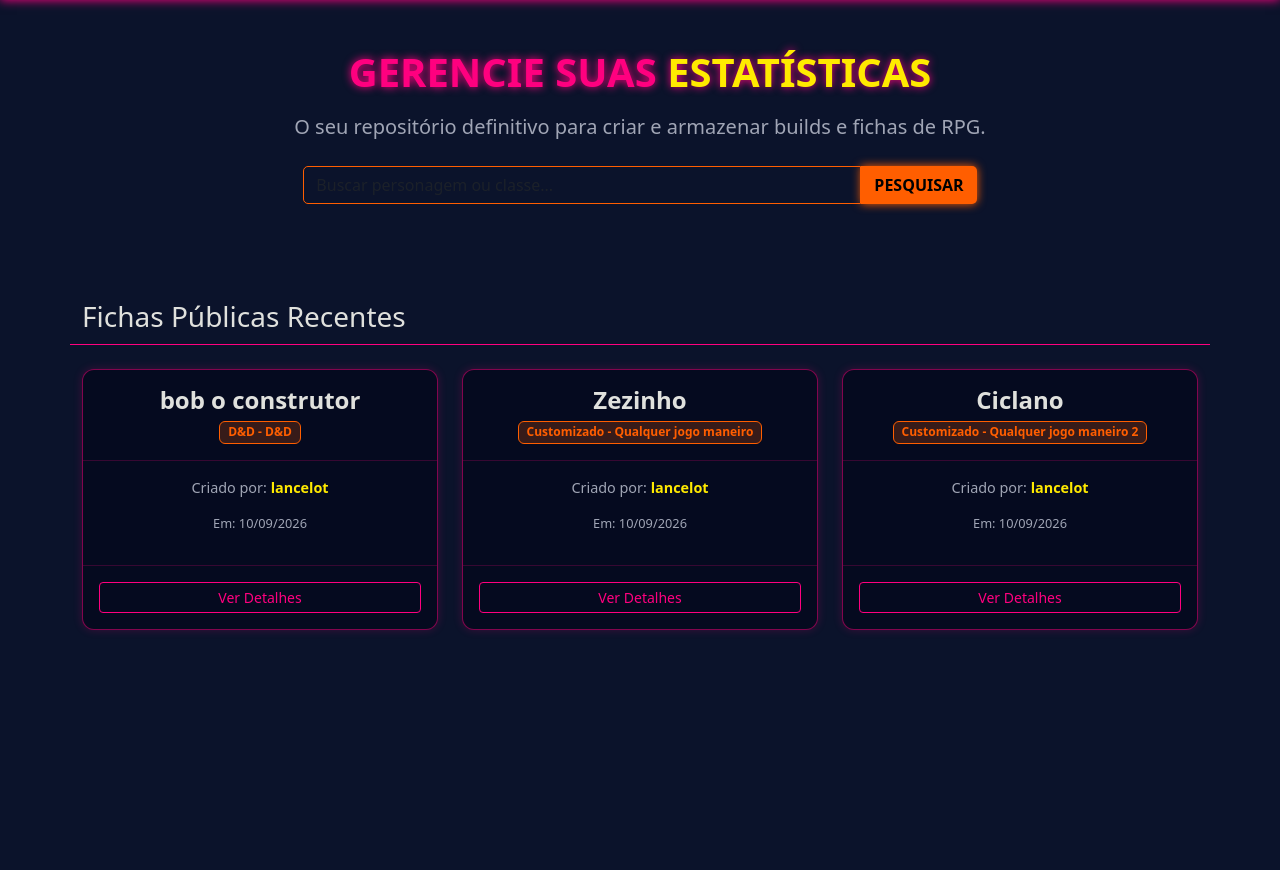
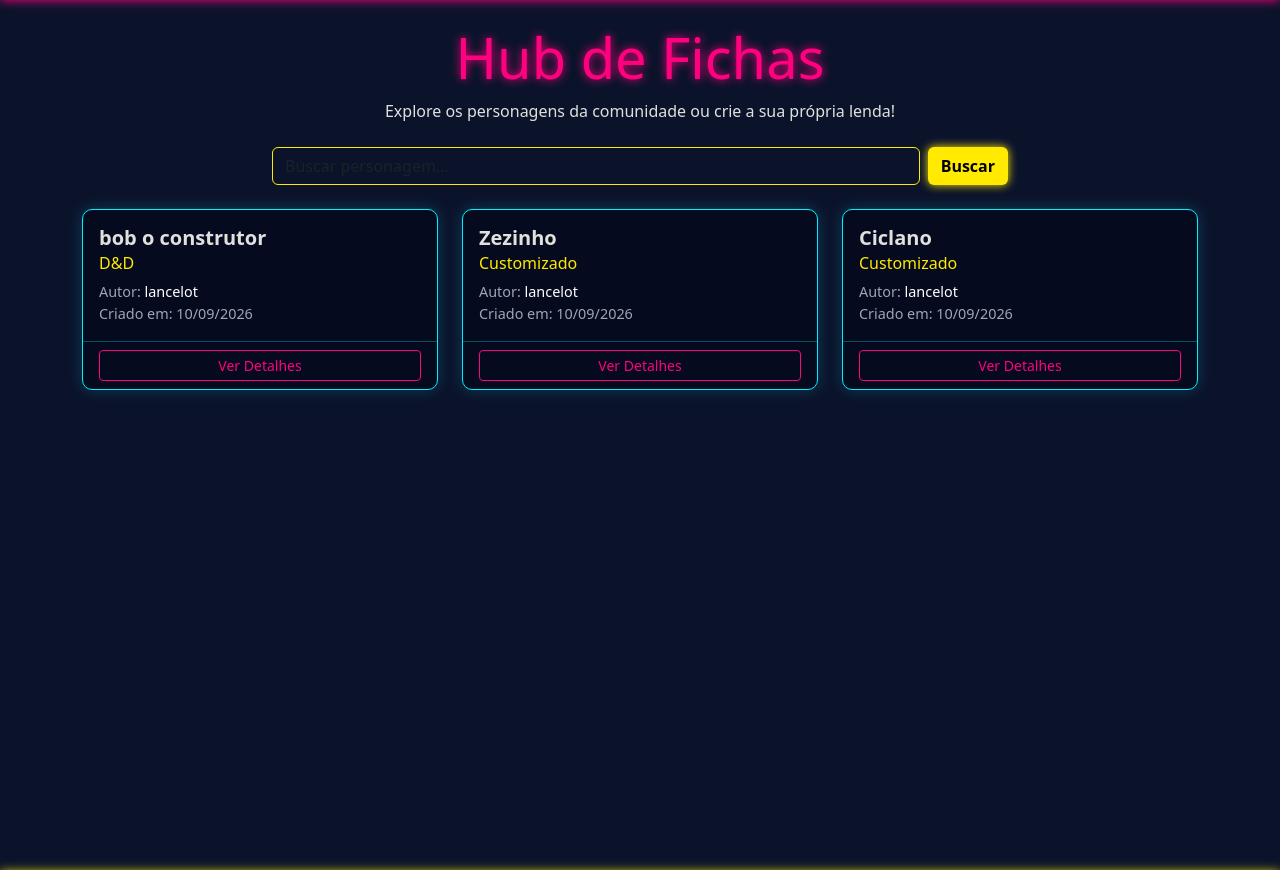
Before and after one commit to MathRibeiro2002/gerenciador-fichas-rpg, a Django app: page / in a window 1280 px wide. Shown: the part 58-928 px from the top of the page. Run offline with Django 5.2, Linux system fonts and the light colour scheme; data comes from the database, SQL or seed files in the repository; both versions use the stored data as it was after the commit.

Commit message:
Corrige views, urls e adiciona templates de detalhes e exclusão

```diff
--- a/fichas/templates/fichas/home.html
+++ b/fichas/templates/fichas/home.html
@@ -1,63 +1,49 @@
 {% extends 'fichas/base.html' %}
 
 {% block conteudo %}
-<div class="row mt-5">
+<div class="row mb-4">
+    <div class="col-md-8 mx-auto text-center">
+        <h1 class="display-4" style="color: #ff007f; text-shadow: 0 0 10px #ff007f;">Hub de Fichas</h1>
+        <p style="color: #e0e1dd;">Explore os personagens da comunidade ou crie a sua própria lenda!</p>
 
-    <!-- Coluna de Introdução e Busca -->
-    <div class="col-md-12 mb-5 text-center">
-        <h1 style="color: #ff007f; text-shadow: 0 0 8px #ff007f; font-weight: 800;">
-            GERENCIE SUAS <span style="color: #ffea00;">ESTATÍSTICAS</span>
-        </h1>
-        <p class="lead mt-3" style="color: #a0a5b5;">O seu repositório definitivo para criar e armazenar builds e fichas de RPG.</p>
-
-        <!-- BARRA DE BUSCA (Requisito de Filtro) -->
-        <form method="GET" action="{% url 'home' %}" class="d-flex justify-content-center mt-4 mb-5">
-            <input type="text" name="busca" value="{{ query|default_if_none:'' }}" placeholder="Buscar personagem ou classe..." class="form-control w-50" style="background-color: #0b132b; color: #fff; border: 1px solid #ff5e00; border-radius: 5px 0 0 5px;">
-            <button type="submit" class="btn" style="background-color: #ff5e00; color: #000; font-weight: bold; border-radius: 0 5px 5px 0; box-shadow: 0 0 10px #ff5e00;">
-                PESQUISAR
-            </button>
+        <!-- Barra de Busca -->
+        <form method="GET" class="d-flex mt-4">
+            <input type="text" name="busca" class="form-control me-2" placeholder="Buscar personagem..." value="{{ query|default:'' }}" style="background-color: #0b132b; color: #fff; border: 1px solid #ffea00;">
+            <button type="submit" class="btn" style="background-color: #ffea00; color: #000; font-weight: bold; box-shadow: 0 0 10px #ffea00;">Buscar</button>
         </form>
     </div>
-
 </div>
 
-<!-- LISTAGEM DAS FICHAS DO BANCO DE DADOS -->
 <div class="row">
-    <h3 class="mb-4" style="color: #e0e1dd; border-bottom: 1px solid #ff007f; padding-bottom: 10px;">Fichas Públicas Recentes</h3>
+    <!-- Aqui o Django pega todas as fichas e repete esse bloco para cada uma -->
+    {% for ficha in fichas %}
+    <div class="col-md-4 mb-4">
+        <div class="card h-100" style="background-color: #050a1f; border: 1px solid #00f0ff; box-shadow: 0 0 15px rgba(0, 240, 255, 0.2); border-radius: 10px;">
 
-    {% if fichas %}
-        {% for ficha in fichas %}
-            <!-- Cartão de cada Ficha -->
-            <div class="col-md-4 mb-4">
-                <div class="card h-100" style="background-color: #050a1f; border: 1px solid rgba(255, 0, 127, 0.5); box-shadow: 0 0 10px rgba(255, 0, 127, 0.2); border-radius: 12px; transition: 0.3s;" onmouseover="this.style.borderColor='#ffea00'; this.style.boxShadow='0 0 15px rgba(255, 234, 0, 0.4)';" onmouseout="this.style.borderColor='rgba(255, 0, 127, 0.5)'; this.style.boxShadow='0 0 10px rgba(255, 0, 127, 0.2)';">
+            <div class="card-body">
+                <h5 class="card-title" style="color: #e0e1dd; font-weight: bold;">{{ ficha.nome_personagem }}</h5>
+                <h6 class="card-subtitle mb-2" style="color: #ffea00;">{{ ficha.template.nome }}</h6>
+                <p class="card-text" style="color: #a0a5b5; font-size: 0.9em;">
+                    Autor: <span style="color: #fff;">{{ ficha.autor.username }}</span><br>
+                    Criado em: {{ ficha.data_criacao|date:"d/m/Y" }}
+                </p>
+            </div>
 
-                    <div class="card-header text-center py-3" style="border-bottom: 1px solid rgba(255, 0, 127, 0.2);">
-                        <h4 class="mb-1" style="color: #e0e1dd; font-weight: bold;">{{ ficha.nome_personagem }}</h4>
-                        <span class="badge" style="background-color: rgba(255, 94, 0, 0.2); color: #ff5e00; border: 1px solid #ff5e00;">
-                            {{ ficha.template.nome }}
-                            {% if ficha.nome_jogo_customizado %} - {{ ficha.nome_jogo_customizado }}{% endif %}
-                        </span>
-                    </div>
+            <div class="card-footer" style="background-color: transparent; border-top: 1px solid rgba(0, 240, 255, 0.3);">
 
-                    <div class="card-body text-center">
-                        <p style="color: #a0a5b5; font-size: 0.9em;">Criado por: <strong style="color: #ffea00;">{{ ficha.autor.username }}</strong></p>
-                        <p style="color: #a0a5b5; font-size: 0.8em;">Em: {{ ficha.data_criacao|date:"d/m/Y" }}</p>
-                    </div>
+                <!-- OLHA O NOSSO BOTÃO DE DETALHES CORRIGIDO AQUI! -->
+                <a href="{% url 'detalhes_ficha' ficha.id %}" class="btn btn-sm w-100" style="color: #ff007f; border: 1px solid #ff007f; transition: 0.3s;" onmouseover="this.style.backgroundColor='#ff007f'; this.style.color='#000';" onmouseout="this.style.backgroundColor='transparent'; this.style.color='#ff007f';">Ver Detalhes</a>
 
-                    <div class="card-footer text-center py-3" style="border-top: 1px solid rgba(255, 0, 127, 0.2);">
-                        <button class="btn btn-sm w-100" style="color: #ff007f; border: 1px solid #ff007f; transition: 0.3s;" onmouseover="this.style.backgroundColor='#ff007f'; this.style.color='#000';" onmouseout="this.style.backgroundColor='transparent'; this.style.color='#ff007f';">Ver Detalhes</button>
-                    </div>
+            </div>
+        </div>
+    </div>
 
-                </div>
-            </div>
-        {% endfor %}
-    {% else %}
-        <!-- Caso a pesquisa não encontre nada ou o banco esteja vazio -->
-        <div class="col-12 text-center mt-4">
-            <p style="color: #ff5e00; font-size: 1.2em; border: 1px dashed #ff5e00; padding: 20px; border-radius: 8px;">
-                Nenhuma ficha pública encontrada no sistema. Que tal ser o primeiro a forjar uma?
-            </p>
-        </div>
-    {% endif %}
+    <!-- Se não tiver nenhuma ficha cadastrada, ele mostra isso: -->
+    {% empty %}
+    <div class="col-12 text-center mt-5">
+        <h3 style="color: #a0a5b5;">Nenhuma ficha encontrada no banco de dados.</h3>
+        <p style="color: #a0a5b5;">Seja o primeiro a criar um personagem!</p>
+    </div>
+    {% endfor %}
 </div>
 {% endblock %}
--- a/fichas/urls.py
+++ b/fichas/urls.py
@@ -4,9 +4,11 @@ from . import views
 
 urlpatterns = [
     path('', views.home, name='home'),
+    path('criar/', views.criar_ficha, name='criar_ficha'),
+    path('ficha/<int:id>/', views.detalhes_ficha, name='detalhes_ficha'),
+    path('ficha/<int:id>/editar/', views.editar_ficha, name='editar_ficha'),
+    path('ficha/<int:id>/deletar/', views.deletar_ficha, name='deletar_ficha'),
     path('cadastro/', views.cadastro, name='cadastro'),
-    path('criar/', views.criar_ficha, name='criar_ficha'),
-
     path('login/', auth_views.LoginView.as_view(template_name='fichas/login.html'), name='login'),
     path('logout/', auth_views.LogoutView.as_view(next_page='home'), name='logout'),
 ]
--- a/fichas/views.py
+++ b/fichas/views.py
@@ -1,5 +1,4 @@
-from django.shortcuts import render, redirect
-
+from django.shortcuts import render, redirect, get_object_or_404
 from django.contrib.auth import login
 from django.contrib import messages
 from django.contrib.auth.decorators import login_required
@@ -8,12 +7,10 @@ from .forms import FichaForm, CadastroForm
 
 def home(request):
     query = request.GET.get('busca')
-
     if query:
         fichas = Ficha.objects.filter(is_publica=True, nome_personagem__icontains=query)
     else:
         fichas = Ficha.objects.filter(is_publica=True)
-
     return render(request, 'fichas/home.html', {'fichas': fichas, 'query': query})
 
 @login_required(login_url='login')
@@ -28,8 +25,33 @@ def criar_ficha(request):
             return redirect('home')
     else:
         form = FichaForm()
+    return render(request, 'fichas/criar_ficha.html', {'form': form})
 
+def detalhes_ficha(request, id):
+    ficha = get_object_or_404(Ficha, id=id)
+    return render(request, 'fichas/detalhes_ficha.html', {'ficha': ficha})
+
+@login_required(login_url='login')
+def editar_ficha(request, id):
+    ficha = get_object_or_404(Ficha, id=id, autor=request.user)
+    if request.method == 'POST':
+        form = FichaForm(request.POST, instance=ficha)
+        if form.is_valid():
+            form.save()
+            messages.success(request, 'Ficha atualizada com sucesso!')
+            return redirect('detalhes_ficha', id=ficha.id)
+    else:
+        form = FichaForm(instance=ficha)
     return render(request, 'fichas/criar_ficha.html', {'form': form})
+
+@login_required(login_url='login')
+def deletar_ficha(request, id):
+    ficha = get_object_or_404(Ficha, id=id, autor=request.user)
+    if request.method == 'POST':
+        ficha.delete()
+        messages.success(request, 'Ficha deletada do sistema.')
+        return redirect('home')
+    return render(request, 'fichas/deletar_ficha.html', {'ficha': ficha})
 
 def cadastro(request):
     if request.method == 'POST':
@@ -41,5 +63,4 @@ def cadastro(request):
             return redirect('home')
     else:
         form = CadastroForm()
-
     return render(request, 'fichas/cadastro.html', {'form': form})
```
Also changed, not shown: fichas/templates/fichas/deletar_ficha.html (added, +17 -0 lines), fichas/templates/fichas/detalhes_ficha.html (added, +47 -0 lines), db.sqlite3.
